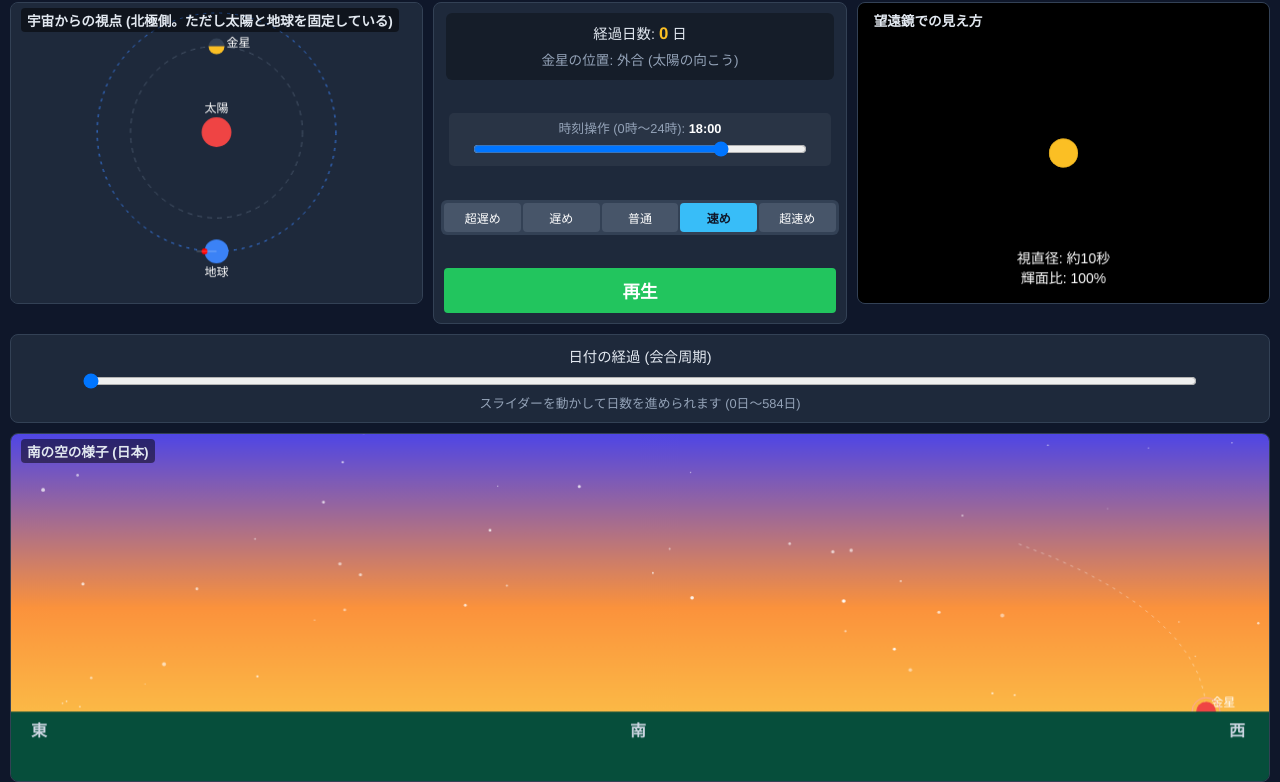
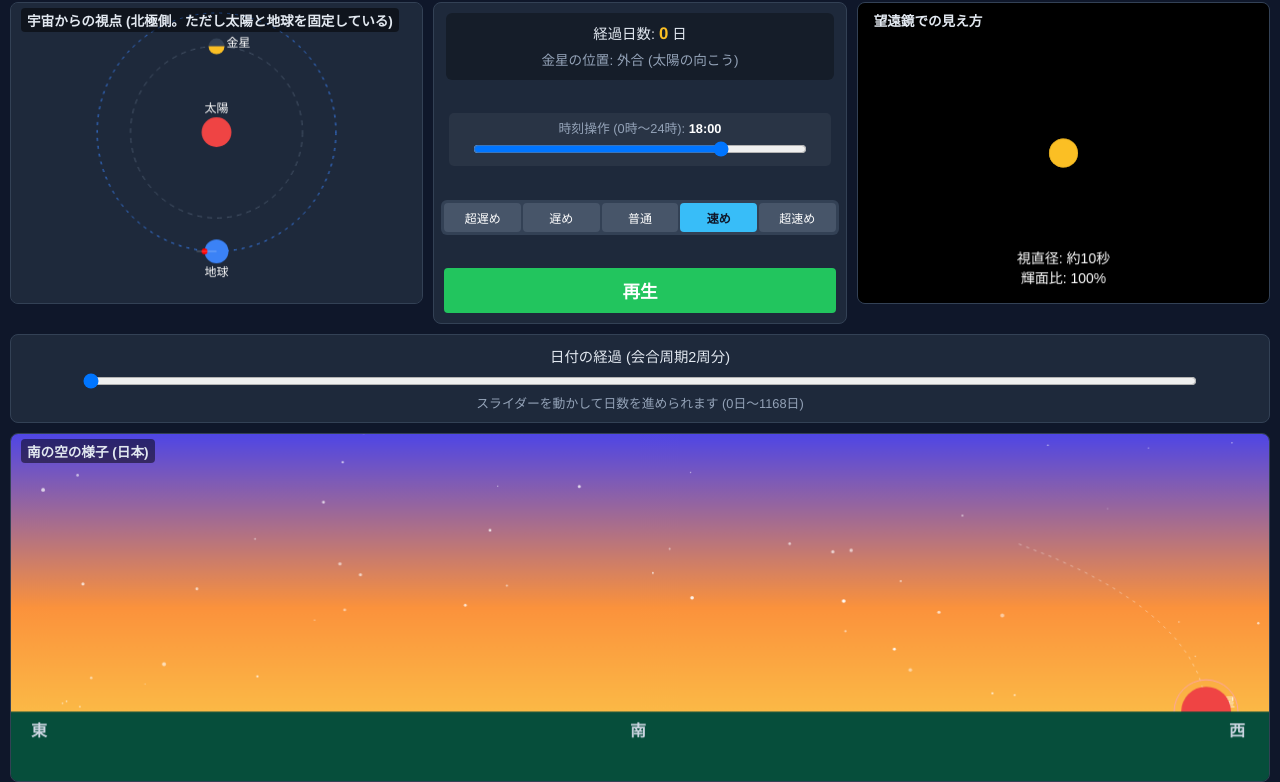
Before and after one commit to tabuset/VenusSimulation, a plain HTML site: page index.html in a window 1280 px wide. Shown: the part 46-828 px from the top of the page. Drawn offline with Linux system fonts and the light colour scheme.

Commit message:
Update index.html

```diff
--- a/index.html
+++ b/index.html
@@ -247,9 +247,9 @@
 
         <!-- Middle: Slider -->
         <div class="box area-slider">
-            <label for="timeSlider" style="margin-bottom: 5px; font-size:0.9rem;">日付の経過 (会合周期)</label>
-            <input type="range" id="timeSlider" min="0" max="584" value="0" step="0.1">
-            <div style="font-size: 0.8rem; color: #94a3b8; margin-top: 2px;">スライダーを動かして日数を進められます (0日〜584日)</div>
+            <label for="timeSlider" style="margin-bottom: 5px; font-size:0.9rem;">日付の経過 (会合周期2周分)</label>
+            <input type="range" id="timeSlider" min="0" max="1168" value="0" step="0.1">
+            <div style="font-size: 0.8rem; color: #94a3b8; margin-top: 2px;">スライダーを動かして日数を進められます (0日〜1168日)</div>
         </div>
 
         <!-- Bottom: Geocentric Sky View -->
@@ -709,11 +709,11 @@
             if (sunY < horizonY + 30) {
                 ctxSky.fillStyle = '#ef4444';
                 ctxSky.beginPath();
-                ctxSky.arc(sunX, sunY, 10, 0, Math.PI*2);
+                ctxSky.arc(sunX, sunY, 25, 0, Math.PI*2);
                 ctxSky.fill();
                 ctxSky.strokeStyle = '#fca5a5';
                 ctxSky.beginPath();
-                ctxSky.arc(sunX, sunY, 14, 0, Math.PI*2);
+                ctxSky.arc(sunX, sunY, 32, 0, Math.PI*2);
                 ctxSky.stroke();
             }
         };
```
